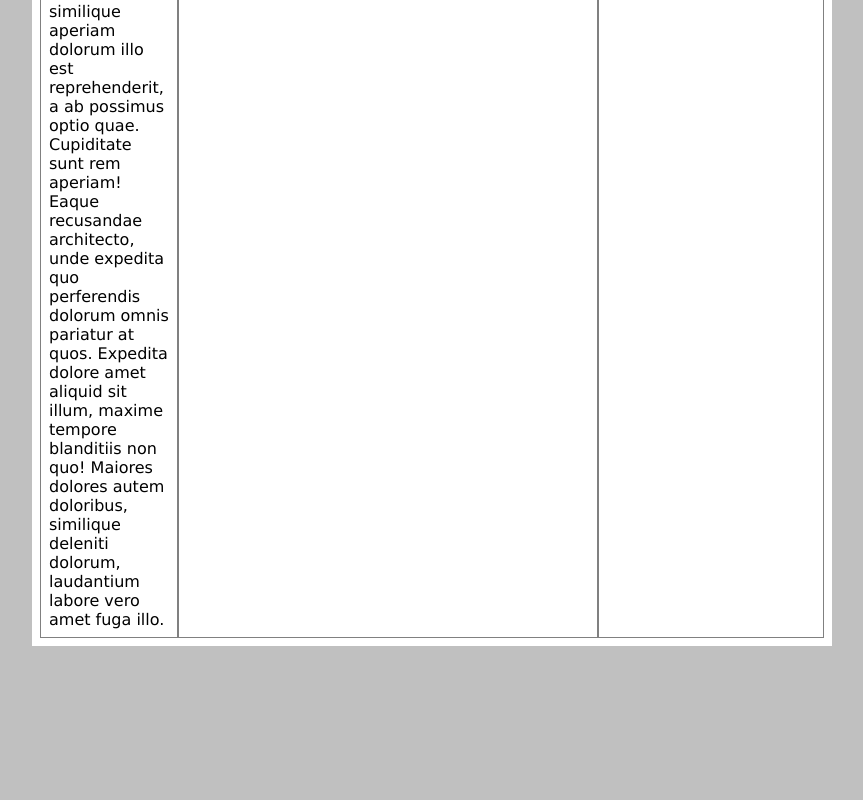
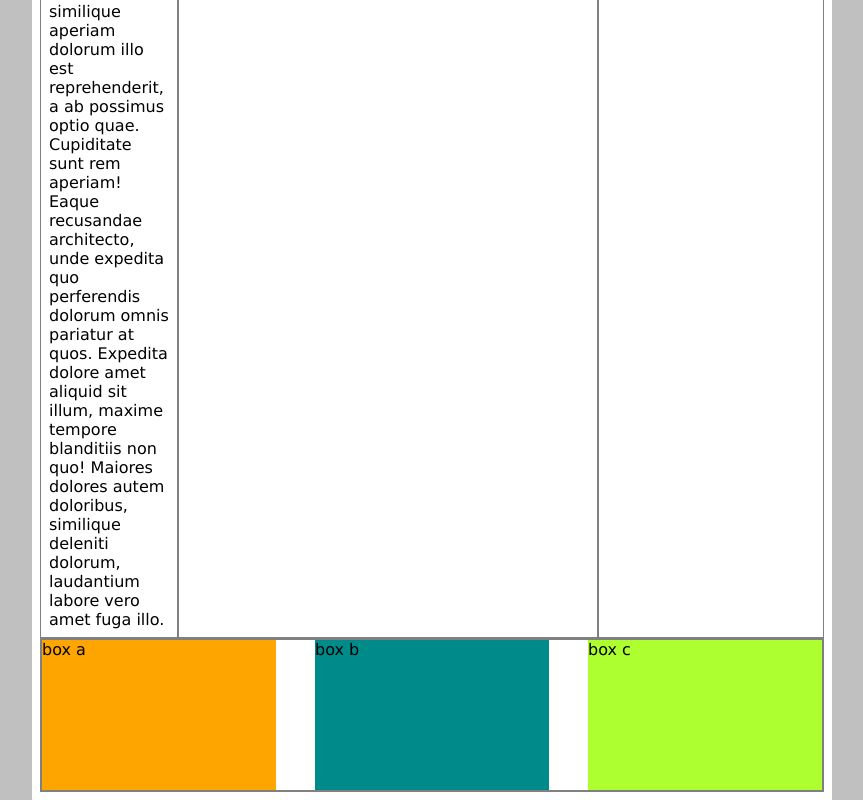
Before and after one commit to noamick/Monkey-Course, a plain HTML site: page L14/flex.html in a window 1280 px wide. Shown: the part 457-1257 px from the top of the page, without its empty margins (208-1071 px from the left). Before the commit the page ends 1103 px from the top, so only its background shows below. Drawn offline with Linux system fonts and the light colour scheme.

Commit message:
Continued experiments in Flex

```diff
--- a/L14/flex.css
+++ b/L14/flex.css
@@ -29,3 +29,23 @@ h1{
     border: 1px solid grey;
     padding: 8px;
 }
+
+.row2{
+    border:2px solid grey;
+    display: flex;
+    justify-content: space-between;
+}
+
+.box_a{
+    min-height: 150px;
+    background-color: orange;
+    width: 30%;
+}
+.box_b{
+    background-color: darkcyan;
+    width: 30%;
+}
+.box_c{
+    background-color: greenyellow;
+    width: 30%;
+}
--- a/L14/flex.html
+++ b/L14/flex.html
@@ -19,6 +19,11 @@
             <div class="box3">Lorem ipsum dolor sit amet consectetur adipisicing elit. Quod aliquam atque eligendi blanditiis facilis ab ipsum maiores doloremque est in corporis praesentium, a alias incidunt!
             </div>
         </div>
+        <div class="row2">
+            <div class="box_a">box a</div>
+            <div class="box_b">box b</div>
+            <div class="box_c">box c</div>
+        </div>
     </div>
 </body>
 </html>
```
